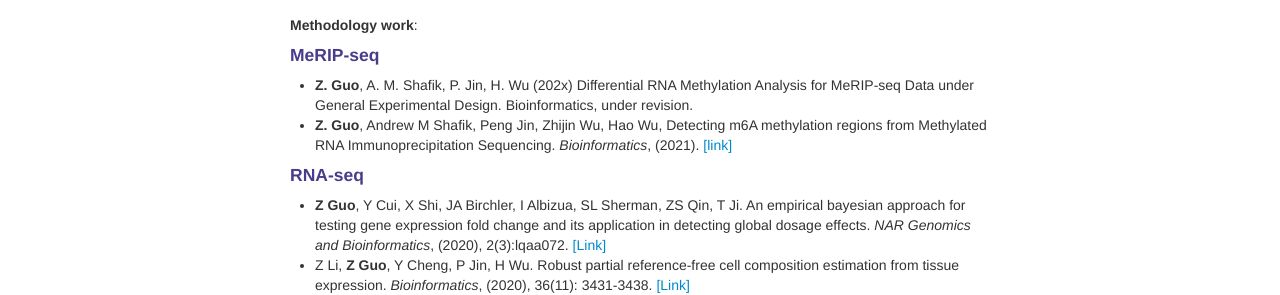
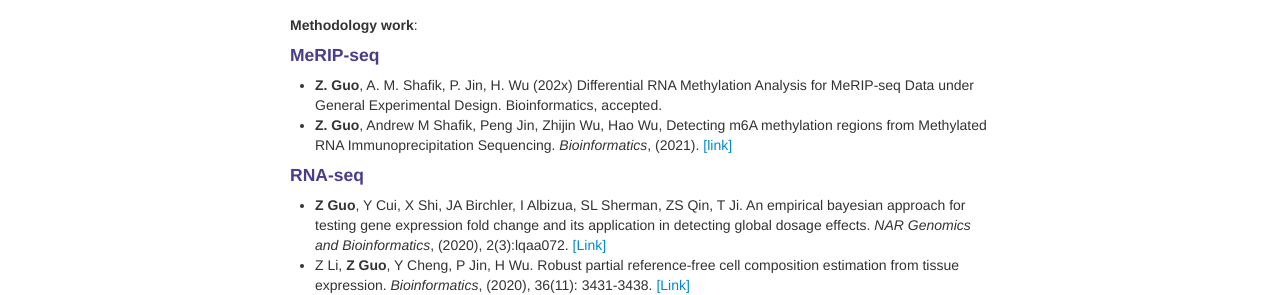
Before and after one commit to ZhenxingGuo0015/ZhenxingGuo0015.github.io, a Jekyll site: the page built from pubs.md, in a window 1280 px wide. Shown: the part 249-544 px from the top of the page. Built offline with Jekyll 4.4.1, drawn with Linux system fonts in a browser that asks for light colours.

Commit message:
Update pubs.md

```diff
--- a/pubs.md
+++ b/pubs.md
@@ -20,7 +20,7 @@ description: Zhenxing Guo's publications
 ### <a name="articles"></a>journal articles
 **Methodology work**:
 #### MeRIP-seq
-* **Z. Guo**, A. M. Shafik, P. Jin, H. Wu (202x) Differential RNA Methylation Analysis for MeRIP-seq Data under General Experimental Design. Bioinformatics, under revision.
+* **Z. Guo**, A. M. Shafik, P. Jin, H. Wu (202x) Differential RNA Methylation Analysis for MeRIP-seq Data under General Experimental Design. Bioinformatics, accepted.
 * **Z. Guo**, Andrew M Shafik, Peng Jin, Zhijin Wu, Hao Wu, Detecting m6A methylation regions from Methylated RNA Immunoprecipitation Sequencing. _Bioinformatics_, (2021). [[link]](https://academic.oup.com/bioinformatics/advance-article-abstract/doi/10.1093/bioinformatics/btab181/6173980)
 
 #### RNA-seq
```
